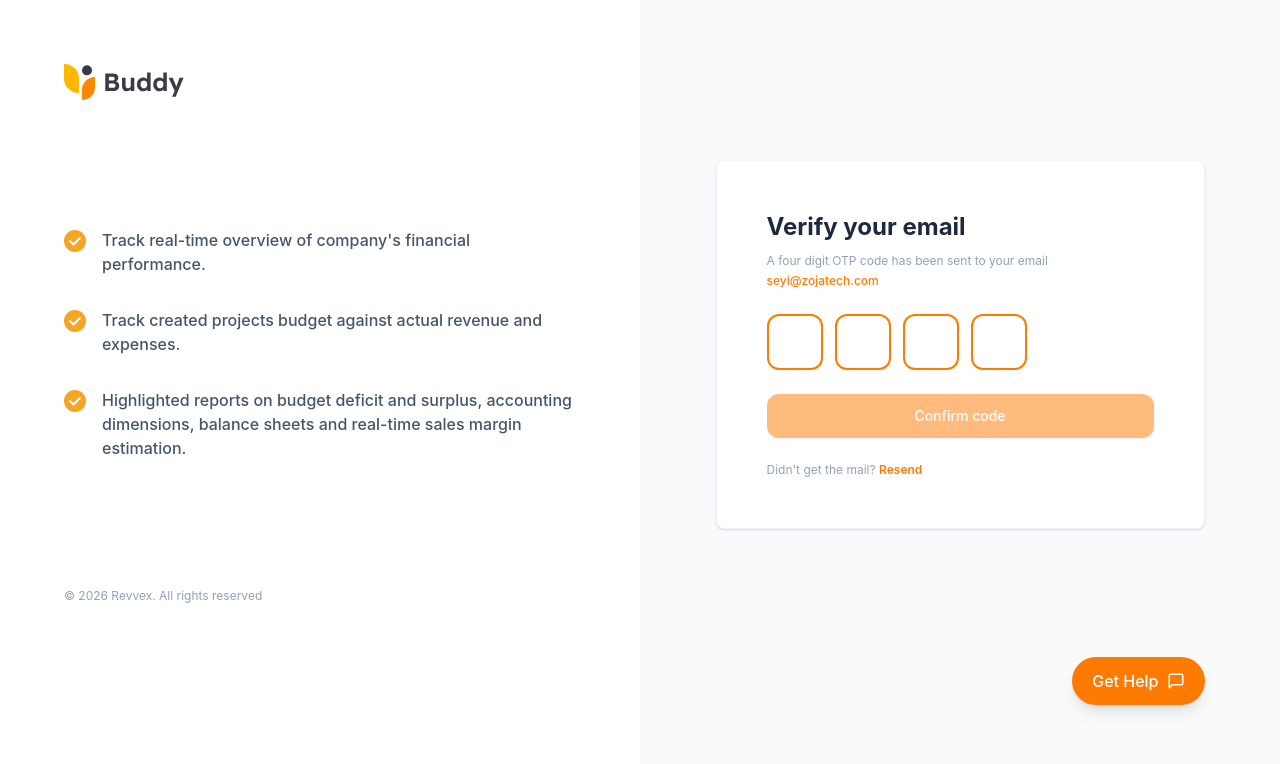
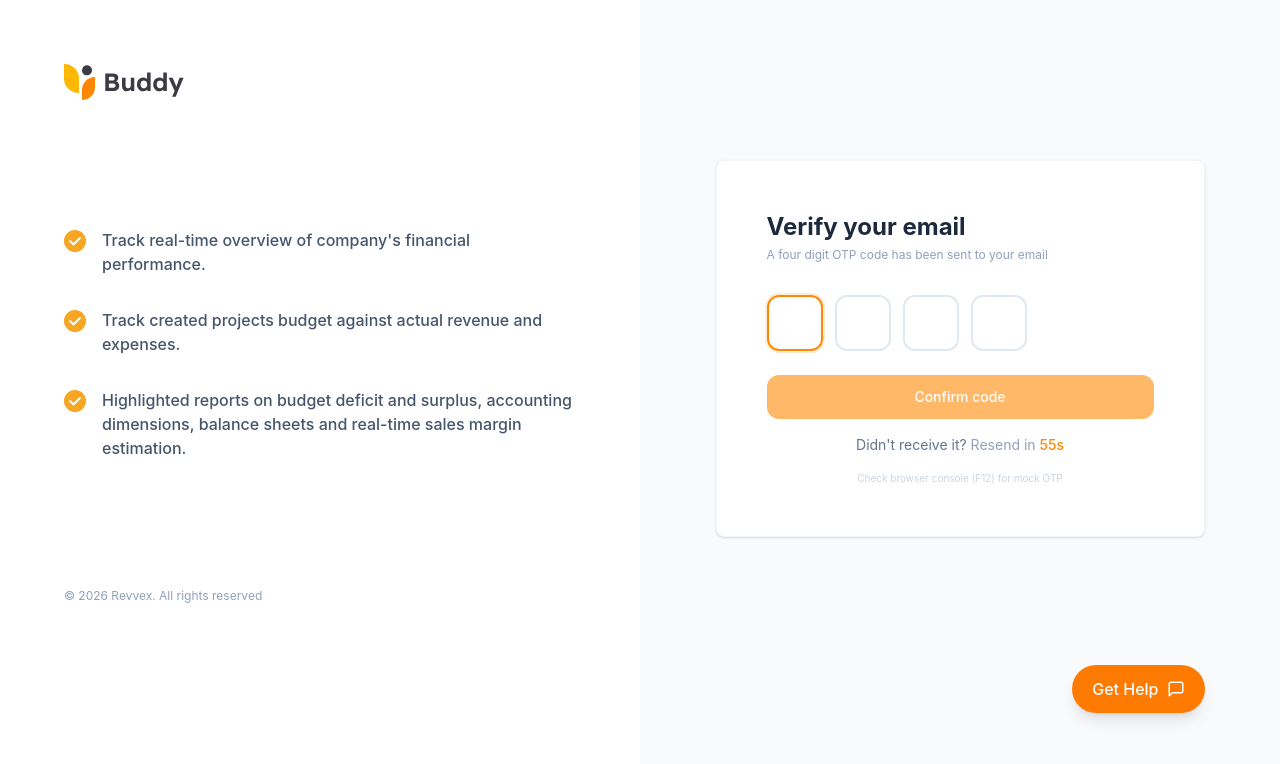
Before and after one commit to Rengkat/zojatech-assessment, a React (Vite) app: page /register/verify-email in a window 1280 px wide. Shown: the top 764 px of the page. Built offline with nearby package versions, Linux system fonts and the light colour scheme.

Commit message:
update: verify email opt page

```diff
--- a/src/pages/auth/RegisterForm.tsx
+++ b/src/pages/auth/RegisterForm.tsx
@@ -42,6 +42,7 @@ export const RegisterForm: React.FC = () => {
     try {
       const res = await register(values as any).unwrap();
       if (res.success) {
+        console.log(res);
         dispatch(setPendingEmail(values.email));
         // OTP returned in response (mock + real API)
         if (res.data?.otp) dispatch(setPendingOtp(String(res.data.otp)));
--- a/src/pages/auth/VerifyEmail.tsx
+++ b/src/pages/auth/VerifyEmail.tsx
@@ -1,117 +1,206 @@
-import React, { useState, useRef } from "react";
+import React, { useState, useRef, useEffect, useCallback } from "react";
 import { useNavigate } from "react-router-dom";
+import { Loader2, AlertCircle, CheckCircle2, MailCheck } from "lucide-react";
+import { useVerifyOtpMutation, useResendOtpMutation } from "../../redux/services/AuthApiSlice";
+import { useSelector, useDispatch } from "react-redux";
+import { setPendingOtp, type AuthState } from "../../redux/features/authSlice";
+
+const OTP_LENGTH = 4;
+const RESEND_COOLDOWN = 60; // seconds
 
 export const VerifyEmail: React.FC = () => {
   const navigate = useNavigate();
-  const [otp, setOtp] = useState(["", "", "", ""]);
-  const inputRefs = useRef<Array<HTMLInputElement | null>>([]);
+  const dispatch = useDispatch();
+  const pendingEmail = useSelector((s: { auth: AuthState }) => s.auth.pendingEmail);
+  const pendingOtp = useSelector((s: { auth: AuthState }) => s.auth.pendingOtp);
 
-  const handleInputChange = (value: string, index: number) => {
-    // Only allow digits
-    if (!/^\d*$/.test(value)) return;
+  const [verifyOtp, { isLoading: verifying }] = useVerifyOtpMutation();
+  const [resendOtp, { isLoading: resending }] = useResendOtpMutation();
 
-    const newOtp = [...otp];
-    newOtp[index] = value.slice(-1); // take last char typed
-    setOtp(newOtp);
+  // Pre-fill boxes if OTP came back in the register/resend response
+  const [digits, setDigits] = useState<string[]>(() =>
+    pendingOtp?.length === OTP_LENGTH ? pendingOtp.split("") : Array(OTP_LENGTH).fill(""),
+  );
+  const [error, setError] = useState("");
+  const [success, setSuccess] = useState("");
+  const [countdown, setCountdown] = useState(RESEND_COOLDOWN);
+  const inputsRef = useRef<(HTMLInputElement | null)[]>([]);
 
-    // Auto-advance on fill
-    if (value && index < 3) {
-      inputRefs.current[index + 1]?.focus();
-    }
+  useEffect(() => {
+    if (countdown <= 0) return;
+    const id = setInterval(() => setCountdown((c) => c - 1), 1000);
+    return () => clearInterval(id);
+  }, [countdown]);
+
+  const focusInput = (idx: number) => inputsRef.current[idx]?.focus();
+
+  const handleChange = (idx: number, val: string) => {
+    const char = val.replace(/\D/g, "").slice(-1);
+    setError("");
+    const next = [...digits];
+    next[idx] = char;
+    setDigits(next);
+    if (char && idx < OTP_LENGTH - 1) focusInput(idx + 1);
   };
 
-  const handleKeyDown = (e: React.KeyboardEvent<HTMLInputElement>, index: number) => {
+  const handleKeyDown = (idx: number, e: React.KeyboardEvent<HTMLInputElement>) => {
     if (e.key === "Backspace") {
-      const newOtp = [...otp];
-      if (otp[index]) {
-        // Clear current box first
-        newOtp[index] = "";
-        setOtp(newOtp);
-      } else if (index > 0) {
-        // If already empty, go back and clear previous
-        newOtp[index - 1] = "";
-        setOtp(newOtp);
-        inputRefs.current[index - 1]?.focus();
+      if (digits[idx]) {
+        const next = [...digits];
+        next[idx] = "";
+        setDigits(next);
+      } else if (idx > 0) {
+        focusInput(idx - 1);
       }
-    } else if (e.key === "ArrowLeft" && index > 0) {
-      inputRefs.current[index - 1]?.focus();
-    } else if (e.key === "ArrowRight" && index < 3) {
-      inputRefs.current[index + 1]?.focus();
+    } else if (e.key === "ArrowLeft" && idx > 0) {
+      focusInput(idx - 1);
+    } else if (e.key === "ArrowRight" && idx < OTP_LENGTH - 1) {
+      focusInput(idx + 1);
     }
   };
 
   const handlePaste = (e: React.ClipboardEvent) => {
+    const text = e.clipboardData.getData("text").replace(/\D/g, "").slice(0, OTP_LENGTH);
+    if (!text) return;
     e.preventDefault();
-    const pasted = e.clipboardData.getData("text").replace(/\D/g, "").slice(0, 4);
-    if (!pasted) return;
-
-    const newOtp = ["", "", "", ""];
-    pasted.split("").forEach((char, i) => {
-      newOtp[i] = char;
-    });
-    setOtp(newOtp);
-
-    // Focus the box after the last pasted digit (or last box)
-    const nextIndex = Math.min(pasted.length, 3);
-    inputRefs.current[nextIndex]?.focus();
+    const next = Array(OTP_LENGTH).fill("");
+    for (let i = 0; i < text.length; i++) next[i] = text[i];
+    setDigits(next);
+    focusInput(Math.min(text.length, OTP_LENGTH - 1));
   };
 
-  const handleFocus = (e: React.FocusEvent<HTMLInputElement>) => {
-    e.target.select();
-  };
+  const handleSubmit = useCallback(async () => {
+    const otp = digits.join("");
+    if (otp.length < OTP_LENGTH) {
+      setError("Please enter all 4 digits.");
+      return;
+    }
+    setError("");
+    try {
+      const res = await verifyOtp({ otp }).unwrap();
+      if (res.success) {
+        setSuccess("OTP verified! Redirecting…");
+        setTimeout(() => navigate("/register/verified-success"), 1200);
+      }
+    } catch (err: any) {
+      setError(err?.data?.message ?? "Invalid OTP. Please try again.");
+      setDigits(Array(OTP_LENGTH).fill(""));
+      setTimeout(() => focusInput(0), 50);
+    }
+  }, [digits, verifyOtp, navigate]);
 
-  const handleConfirm = (e: React.FormEvent) => {
-    e.preventDefault();
-    navigate("/register/verified-success");
+  // Auto-submit when all digits filled
+  useEffect(() => {
+    if (digits.every((d) => d !== "") && !verifying) handleSubmit();
+    // eslint-disable-next-line react-hooks/exhaustive-deps
+  }, [digits]);
+
+  const handleResend = async () => {
+    if (countdown > 0 || resending || !pendingEmail) return;
+    setError("");
+    setSuccess("");
+    try {
+      const res = await resendOtp({ email: pendingEmail }).unwrap();
+      setSuccess("A new OTP has been sent to your email.");
+      setCountdown(RESEND_COOLDOWN);
+      // Store & pre-fill new OTP if returned in response
+      const newOtp = res.data?.opt ? String(res.data.opt) : null;
+      if (newOtp) {
+        dispatch(setPendingOtp(newOtp));
+        setDigits(newOtp.length === OTP_LENGTH ? newOtp.split("") : Array(OTP_LENGTH).fill(""));
+      } else {
+        setDigits(Array(OTP_LENGTH).fill(""));
+        setTimeout(() => focusInput(0), 50);
+      }
+    } catch (err: any) {
+      setError(err?.data?.message ?? "Failed to resend OTP.");
+    }
   };
 
   return (
-    <div className="text-center lg:text-left">
-      <h2 className="text-2xl font-bold text-slate-800 mb-2">Verify your email</h2>
-      <p className="text-xs text-slate-400 mb-6 leading-relaxed">
-        A four digit OTP code has been sent to your email <br />
-        <span className="text-brand-orange font-medium">seyi@zojatech.com</span>
+    <div>
+      <h2 className="text-2xl font-bold text-slate-800">Verify your email</h2>
+      <p className="text-xs text-slate-400 mt-1 mb-2">
+        A four digit OTP code has been sent to your email{" "}
       </p>
+      <p className="text-sm font-medium text-slate-700 mb-6 truncate">{pendingEmail ?? ""}</p>
 
-      <form onSubmit={handleConfirm} className="space-y-6">
-        <div className="flex justify-center lg:justify-start gap-3">
-          {otp.map((digit, idx) => (
+      {error && (
+        <div className="flex items-start gap-2.5 bg-red-50 border border-red-200 rounded-xl px-4 py-3 mb-5">
+          <AlertCircle size={15} className="text-red-500 mt-0.5 shrink-0" />
+          <p className="text-[13px] text-red-600">{error}</p>
+        </div>
+      )}
+      {success && (
+        <div className="flex items-start gap-2.5 bg-green-50 border border-green-200 rounded-xl px-4 py-3 mb-5">
+          <CheckCircle2 size={15} className="text-green-500 mt-0.5 shrink-0" />
+          <p className="text-[13px] text-green-600">{success}</p>
+        </div>
+      )}
+
+      <div className="flex gap-3 mb-6" onPaste={handlePaste}>
+        {digits.map((d, i) => (
           <input
-              title="otp"
-              key={idx}
+            title="Enter OTP digit"
+            aria-label={`OTP digit ${i + 1}`}
+            key={i}
             ref={(el) => {
-                inputRefs.current[idx] = el;
+              inputsRef.current[i] = el;
             }}
             type="text"
             inputMode="numeric"
             maxLength={1}
-              value={digit}
-              onChange={(e) => handleInputChange(e.target.value, idx)}
-              onKeyDown={(e) => handleKeyDown(e, idx)}
-              onPaste={handlePaste}
-              onFocus={handleFocus}
-              className="w-14 h-14 border-2 border-brand-orange text-center rounded-xl font-bold text-lg text-slate-700 focus:outline-none focus:ring-2 focus:ring-brand-orange/20"
+            value={d}
+            autoFocus={i === 0}
+            onChange={(e) => handleChange(i, e.target.value)}
+            onKeyDown={(e) => handleKeyDown(i, e)}
+            className={`w-14 h-14 text-center text-xl font-bold rounded-xl border-2 outline-none transition-all
+              ${d ? "border-orange-400 bg-orange-50 text-orange-500" : "border-slate-200 text-slate-800"}
+              focus:border-orange-400 focus:ring-2 focus:ring-orange-100
+              ${error ? "border-red-300 bg-red-50" : ""}`}
           />
         ))}
       </div>
 
       <button
-          type="submit"
-          disabled={otp.some((d) => !d)}
-          className="w-full bg-brand-orange hover:bg-orange-600 disabled:opacity-50 disabled:cursor-not-allowed text-white font-medium py-3 rounded-xl text-sm transition-colors shadow-sm">
-          Confirm code
+        onClick={handleSubmit}
+        disabled={verifying || digits.join("").length < OTP_LENGTH}
+        className="w-full flex items-center justify-center gap-2 bg-orange-400 text-white
+          font-medium py-3 rounded-xl text-sm transition-colors mb-4
+          hover:bg-orange-400 hover:text-white
+          disabled:opacity-60 disabled:cursor-not-allowed disabled:hover:bg-slate-100 disabled:hover:text-slate-400">
+        {verifying ? (
+          <>
+            <Loader2 size={15} className="animate-spin" /> Verifying…
+          </>
+        ) : (
+          "Confirm code"
+        )}
       </button>
-      </form>
 
-      <div className="mt-6 text-xs text-slate-400">
-        Didn't get the mail?{" "}
+      {/* ── Resend ── */}
+      <div className="text-center text-sm text-slate-500">
+        Didn't receive it?{" "}
+        {countdown > 0 ? (
+          <span className="text-slate-400">
+            Resend in <span className="font-medium text-orange-400">{countdown}s</span>
+          </span>
+        ) : (
           <button
-          type="button"
-          onClick={() => setOtp(["", "", "", ""])}
-          className="text-brand-orange font-semibold hover:underline">
-          Resend
+            onClick={handleResend}
+            disabled={resending}
+            className="text-orange-400 font-medium hover:underline disabled:opacity-60">
+            {resending ? "Resending…" : "Resend OTP"}
           </button>
+        )}
       </div>
+
+      {/* Dev hint */}
+      {import.meta.env.DEV && (
+        <p className="text-[10px] text-slate-300 text-center mt-4">
+          Check browser console (F12) for mock OTP
+        </p>
+      )}
     </div>
   );
 };
```
Lines whose indentation alone changed are shown as unchanged.
